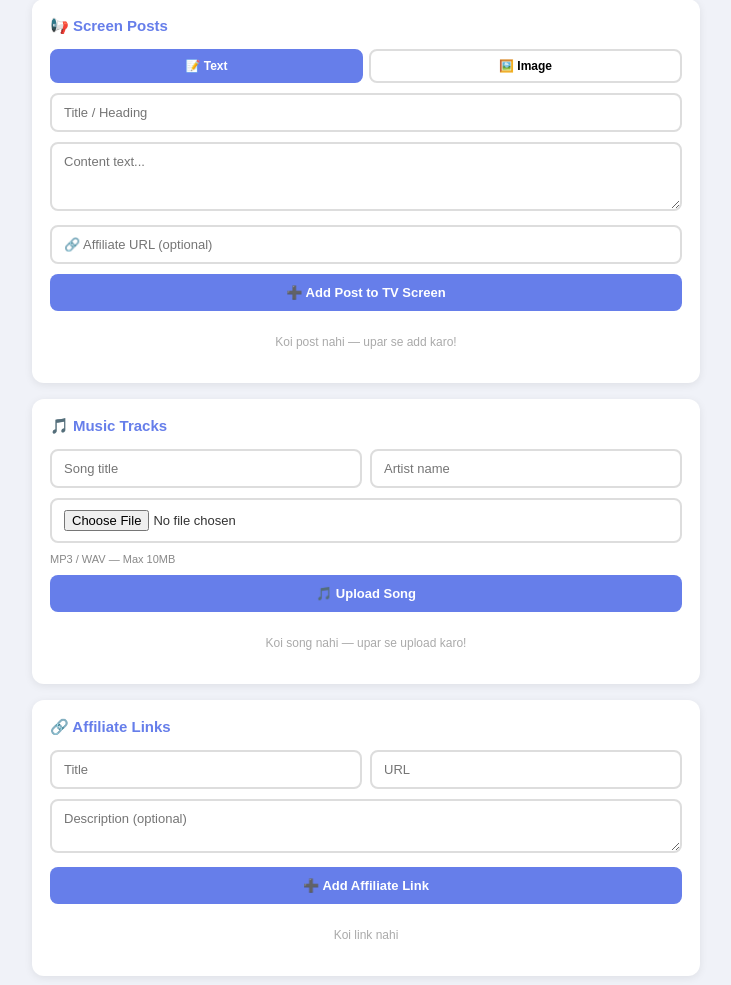
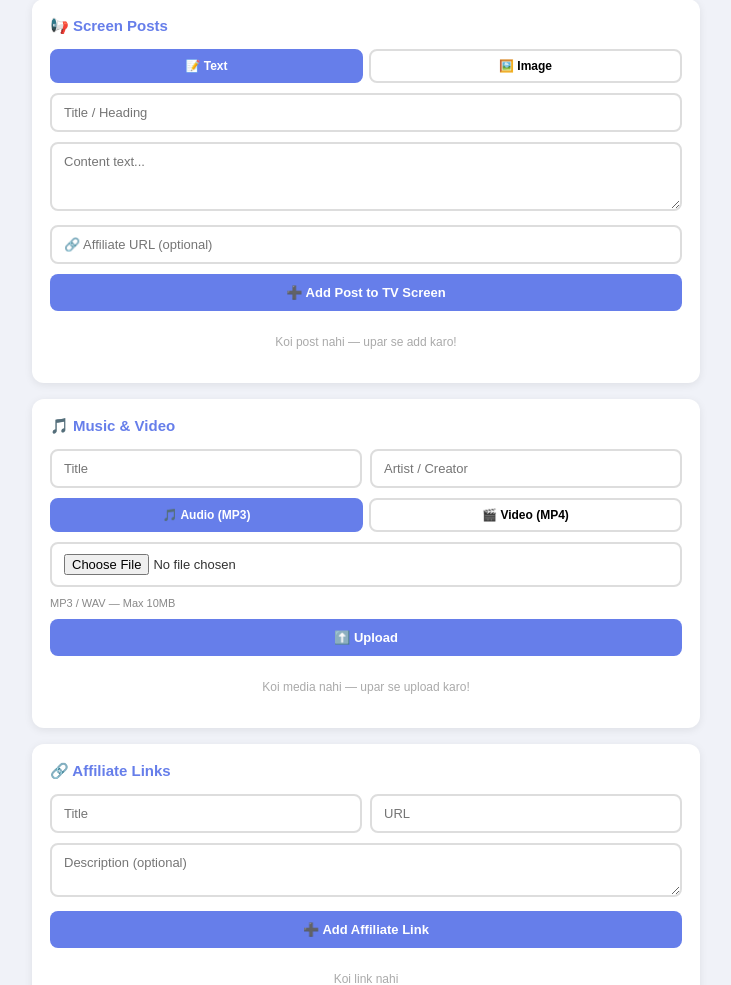
Before and after one commit to R786P/Data-Scientist, a Flask app: page /admin in a window 1280 px wide. Shown: the part 66-1051 px from the top of the page, without its empty margins (274-1005 px from the left). Run offline with Flask 3, Linux system fonts and the light colour scheme; a user stored in the database is signed in; data comes from the database, SQL or seed files in the repository; data that the repository does not hold is empty; some libraries are stand-ins or nearby versions.

Commit message:
Enhance media upload functionality in admin panel
Updated the admin interface to handle both audio and video uploads, including UI changes for media type selection and improved upload functionality.

```diff
--- a/templates/admin.html
+++ b/templates/admin.html
@@ -82,18 +82,29 @@
         <div id="postList"></div>
     </div>
 
-    <!-- MUSIC -->
+    <!-- MUSIC + VIDEO -->
     <div class="card">
-        <h2>🎵 Music Tracks</h2>
+        <h2>🎵 Music & Video</h2>
         <div class="msg" id="musicMsg"></div>
         <div class="row2">
-            <input type="text" id="songTitle" placeholder="Song title">
-            <input type="text" id="songArtist" placeholder="Artist name">
+            <input type="text" id="songTitle" placeholder="Title">
+            <input type="text" id="songArtist" placeholder="Artist / Creator">
         </div>
-        <input type="file" id="songFile" accept="audio/*,.mp3,.wav">
-        <small style="color:#888;font-size:11px;display:block;margin-bottom:10px">MP3 / WAV — Max 10MB</small>
+        <div class="tabs" style="margin-bottom:10px">
+            <button class="tab on" id="tabAudio" onclick="setMediaType('audio',this)">🎵 Audio (MP3)</button>
+            <button class="tab" id="tabVideo" onclick="setMediaType('video',this)">🎬 Video (MP4)</button>
+        </div>
+        <input type="hidden" id="mediaType" value="audio">
+        <div id="audioField">
+            <input type="file" id="songFile" accept="audio/*,.mp3,.wav">
+            <small style="color:#888;font-size:11px;display:block;margin-bottom:10px">MP3 / WAV — Max 10MB</small>
+        </div>
+        <div id="videoField" style="display:none">
+            <input type="file" id="videoFile" accept="video/*,.mp4,.webm">
+            <small style="color:#888;font-size:11px;display:block;margin-bottom:10px">MP4 / WebM — Max 10MB</small>
+        </div>
         <div class="prog" id="musicProg"><div class="prog-bar" id="musicProgBar" style="width:0%"></div></div>
-        <button class="btn btn-blue" onclick="uploadSong()">🎵 Upload Song</button>
+        <button class="btn btn-blue" onclick="uploadMedia()">⬆️ Upload</button>
         <div id="songList"></div>
     </div>
 
@@ -198,38 +209,69 @@ async function delPost(id){
 }
 
 // ── MUSIC ──
+// ── MEDIA TYPE TOGGLE ──
+function setMediaType(type,btn){
+    document.getElementById('mediaType').value=type;
+    document.querySelectorAll('.tab').forEach(b=>b.className='tab');
+    btn.className='tab on';
+    document.getElementById('audioField').style.display=type==='audio'?'block':'none';
+    document.getElementById('videoField').style.display=type==='video'?'block':'none';
+}
+
+// ── MUSIC / VIDEO ──
 async function loadSongs(){
     try{
-        const r=await fetch('/api/music');
-        const tracks=await r.json();
+        const [musicR, videoR] = await Promise.all([
+            fetch('/api/music'), fetch('/api/video')
+        ]);
+        const music = await musicR.json();
+        const videos = await videoR.json();
         const c=document.getElementById('songList');
-        if(!tracks.length){c.innerHTML='<div class="empty">Koi song nahi — upar se upload karo!</div>';return;}
-        c.innerHTML=tracks.map(t=>`
+        const all=[
+            ...music.map(t=>({...t,_type:'audio'})),
+            ...videos.map(v=>({...v,_type:'video'}))
+        ];
+        if(!all.length){c.innerHTML='<div class="empty">Koi media nahi — upar se upload karo!</div>';return;}
+        c.innerHTML=all.map(t=>`
             <div class="item">
-                <span style="font-size:24px">🎵</span>
+                <span style="font-size:24px">${t._type==='video'?'🎬':'🎵'}</span>
                 <div class="item-info">
                     <strong>${t.title}</strong>
-                    <small>${t.artist||'Unknown artist'}</small>
+                    <small>${t._type==='video'?'🎬 Video Channel':'🎵 Music'} • ${t.artist||t.description||''}</small>
                 </div>
-                <button class="del-btn" onclick="delSong(${t.id})">🗑 Del</button>
+                <button class="del-btn" onclick="delSong(${t.id},'${t._type}')">🗑 Del</button>
             </div>`).join('');
     }catch(e){document.getElementById('songList').innerHTML='<div class="empty">Load failed!</div>';}
 }
 
-async function uploadSong(){
-    const file=document.getElementById('songFile').files[0];
+async function uploadMedia(){
+    const type=document.getElementById('mediaType').value;
+    const file=type==='video'
+        ? document.getElementById('videoFile').files[0]
+        : document.getElementById('songFile').files[0];
     if(!file){showMsg('musicMsg','⚠️ File select karo!','err');return;}
-    if(file.size>10*1024*1024){showMsg('musicMsg','⚠️ Max 10MB!','err');return;}
+    if(file.size>10*1024*1024){showMsg('musicMsg','⚠️ Max 10MB allowed!','err');return;}
     const fd=new FormData();
-    fd.append('audio',file);
-    fd.append('title',document.getElementById('songTitle').value.trim()||file.name.replace(/\.[^/.]+$/,''));
-    fd.append('artist',document.getElementById('songArtist').value.trim());
+    const title=document.getElementById('songTitle').value.trim()||file.name.replace(/\.[^/.]+$/,'');
+    const artist=document.getElementById('songArtist').value.trim();
     const pw=document.getElementById('musicProg');
     const pb=document.getElementById('musicProgBar');
     pw.style.display='block';pb.style.width='20%';
     const t=setTimeout(()=>pb.style.width='70%',800);
     try{
-        const r=await fetch('/api/music',{method:'POST',body:fd});
+        let url, r;
+        if(type==='video'){
+            fd.append('video',file);
+            fd.append('title',title);
+            fd.append('description',artist);
+            url='/api/video';
+        }else{
+            fd.append('audio',file);
+            fd.append('title',title);
+            fd.append('artist',artist);
+            url='/api/music';
+        }
+        r=await fetch(url,{method:'POST',body:fd});
         clearTimeout(t);pb.style.width='100%';
         const d=await r.json();
         setTimeout(()=>{pw.style.display='none';pb.style.width='0%';},500);
@@ -238,14 +280,16 @@ async function uploadSong(){
             document.getElementById('songTitle').value='';
             document.getElementById('songArtist').value='';
             document.getElementById('songFile').value='';
+            document.getElementById('videoFile').value='';
             loadSongs();
         }else showMsg('musicMsg',d.error||'Error!','err');
     }catch(e){clearTimeout(t);pw.style.display='none';showMsg('musicMsg','Upload failed!','err');}
 }
 
-async function delSong(id){
+async function delSong(id,type){
     if(!confirm('Delete?'))return;
-    const r=await fetch('/api/music/'+id,{method:'DELETE'});
+    const url=type==='video'?'/api/video/'+id:'/api/music/'+id;
+    const r=await fetch(url,{method:'DELETE'});
     const d=await r.json();
     showMsg('musicMsg',d.message||d.error,d.message?'ok':'err');
     loadSongs();
```
